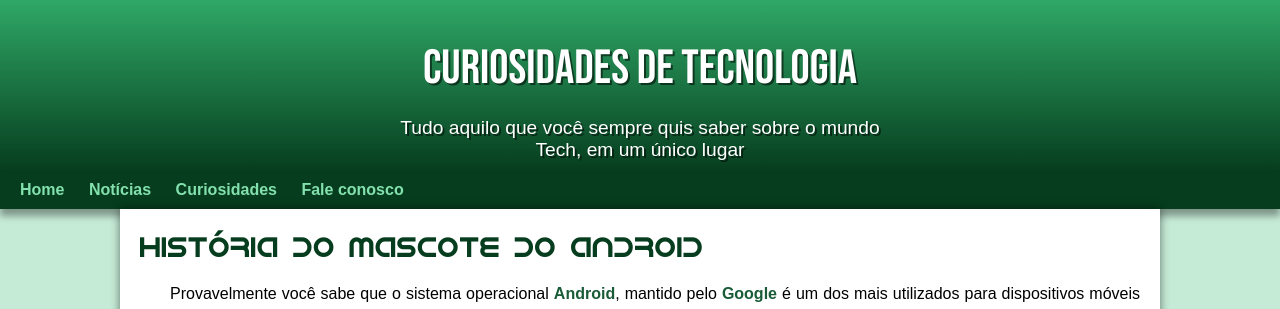
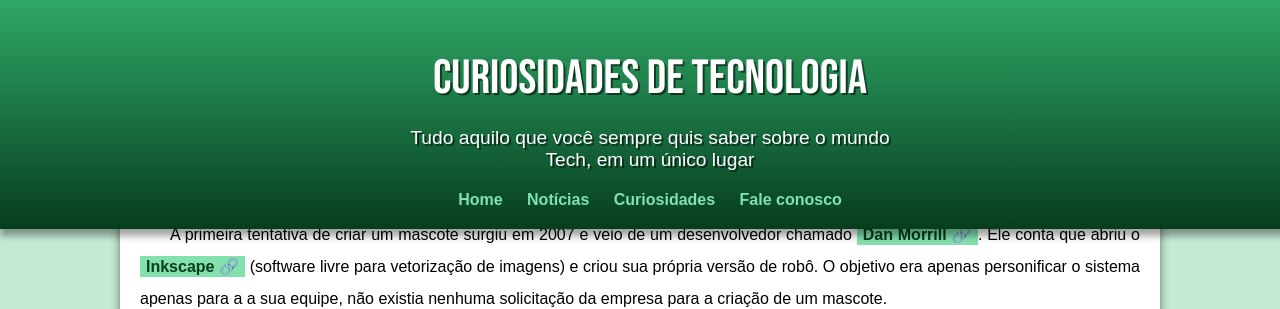
Before and after one commit to marianafaustino/projeto-android, a plain HTML site: page index.html in a window 1280 px wide. Shown: the top 309 px of the page. Drawn offline with Linux system fonts and the light colour scheme.

Commit message:
feat: nav fixo no topo

```diff
--- a/index.html.html
+++ b/index.html
@@ -10,16 +10,17 @@
 
 </head>
 <body>
-    <header>
+    <header class="menu-fixo">
         <h1>Curiosidades de Tecnologia</h1>
         <p>Tudo aquilo que você sempre quis saber sobre o mundo Tech, em um único lugar</p>
+        <nav>
+            <a href="#">Home</a>
+            <a href="#">Notícias</a>
+            <a href="#">Curiosidades</a>
+            <a href="#">Fale conosco</a>
+        </nav>
     </header>
-    <nav>
-        <a href="#">Home</a>
-        <a href="#">Notícias</a>
-        <a href="#">Curiosidades</a>
-        <a href="#">Fale conosco</a>
-    </nav>
+
     <main>
         <article>
             <h1>História do Mascote do Android</h1>
--- a/style/style.css
+++ b/style/style.css
@@ -38,6 +38,7 @@
 
 body{background-color: var(--cor0);
     font-family: var(--fonte-padrao);
+
 }
 
 a.externo::after{
@@ -74,9 +75,7 @@ header > p{
 }
 
 nav{
-    background-color: var(--cor5);
     padding: 10px;
-    box-shadow: 0px 7px 7px rgba(0, 0, 0, 0.363);
     }
 
     nav a{
@@ -212,3 +211,13 @@ footer a:hover{
     text-decoration: underline;
     color: var(--cor1);
 }
+
+.menu-fixo {
+    position: fixed;
+    top: 0;
+    width: 100%;
+    background-color: var(--cor5);
+    padding: 10px;
+    box-shadow: 0px 7px 7px rgba(0, 0, 0, 0.363);
+    z-index: 1;
+}
```
